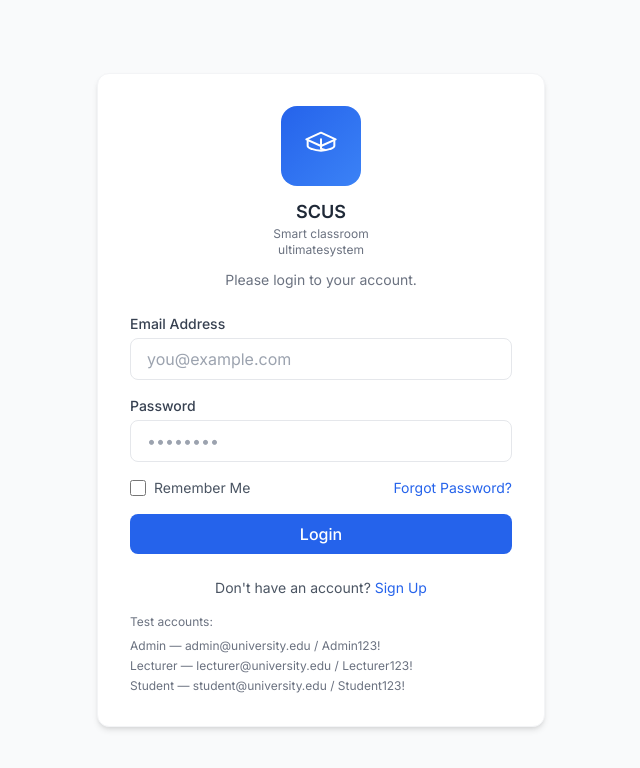
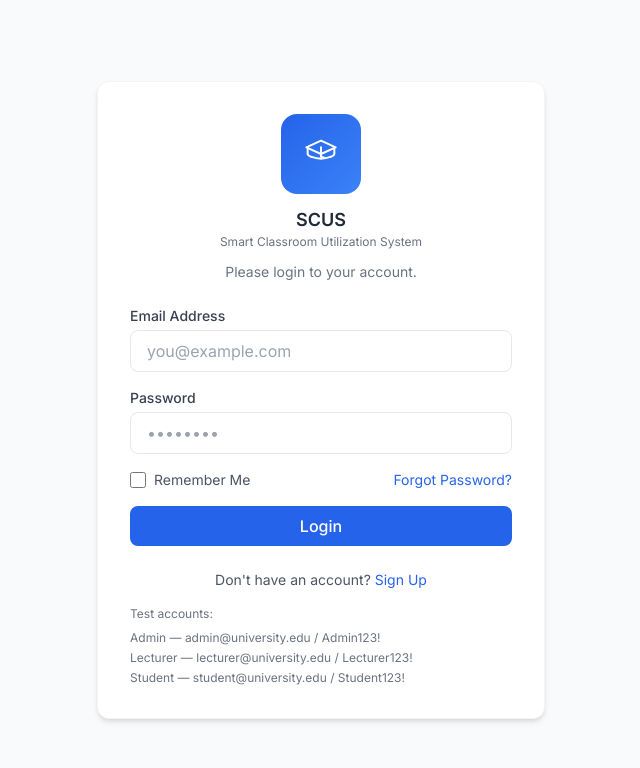
Before and after one commit to Emma-aidoo/Smart-Classroom-Utilization-system, a React (Vite) app: page /login in a window 1280 px wide. Shown: the top 768 px of the page, without its empty margins (319-959 px from the left). Built offline with nearby package versions, Linux system fonts and the light colour scheme.

Commit message:
Sign up page edit

```diff
--- a/src/pages/Login.tsx
+++ b/src/pages/Login.tsx
@@ -68,8 +68,7 @@
 
                         <div className="text-center">
                             <div className="text-lg font-semibold text-gray-800">SCUS</div>
-                            <div className="text-xs text-gray-500">Smart classroom</div>
-                            <div className="text-xs text-gray-500">ultimatesystem</div>
+                            <div className="text-xs text-gray-500">Smart Classroom Utilization System</div>
                         </div>
 
                         <p className="text-sm text-gray-500 mt-3">Please login to your account.</p>
```
Also changed, not shown: 2 other files (tests, documents, lock files or other folders).
